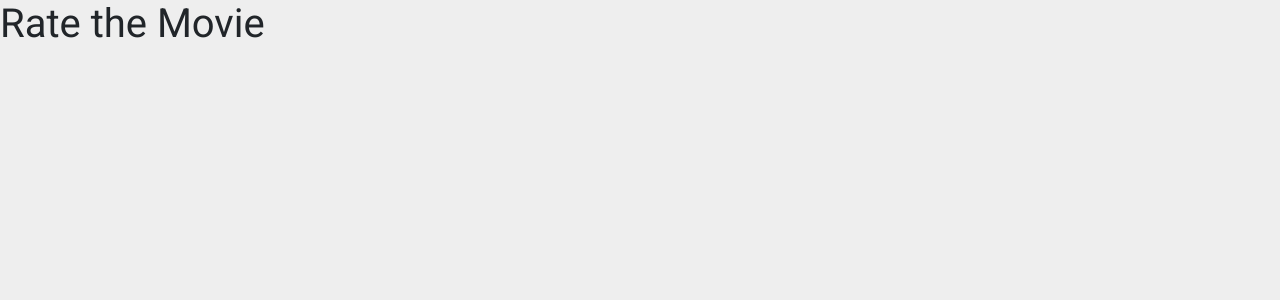
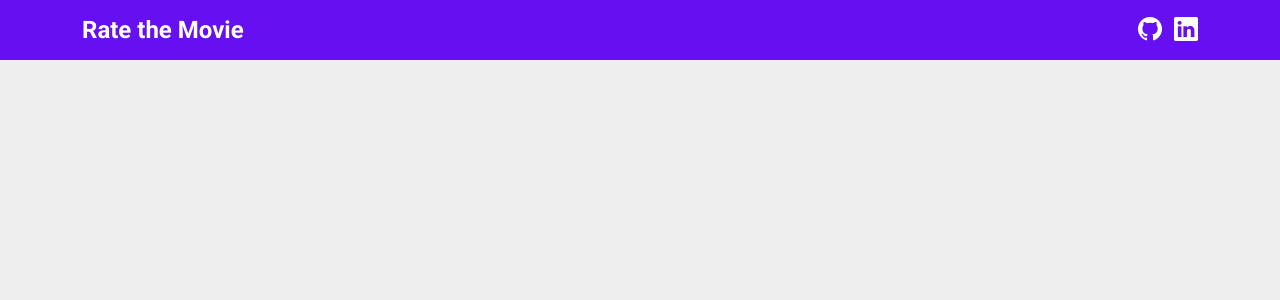
Before and after one commit to soyowendy/rate-the-movie, a React (Create React App) app in the folder frontend/: page / in a window 1280 px wide. Shown: the top 300 px of the page. Built offline with nearby package versions, Linux system fonts and the light colour scheme.

Commit message:
Create Navbar Component

```diff
--- a/frontend/src/App.tsx
+++ b/frontend/src/App.tsx
@@ -1,6 +1,8 @@
+import Navbar from "./components/Navbar";
+
 function App() {
 	return (
-		<h1>Rate the Movie</h1>
+		<Navbar/>
 	)
 }
 
--- /dev/null
+++ b/frontend/src/components/Navbar/index.tsx
@@ -0,0 +1,19 @@
+import './style.css'
+
+function Navbar() {
+	return (
+		<header>
+			<nav className="container">
+				<div className="rtm-nav-content">
+					<h1>Rate the Movie</h1>
+					<div className='rtm-nav-content-links'>
+						<i className="bi bi-github"></i>
+						<i className="bi bi-linkedin"></i>
+					</div>
+				</div>
+			</nav>
+		</header>
+	)
+}
+
+export default Navbar;
--- /dev/null
+++ b/frontend/src/components/Navbar/style.css
@@ -0,0 +1,27 @@
+header {
+	background-color: var(--rtm-primary-color);
+	height: 60px;
+	display:flex;
+	align-items: center;
+	color: white;
+}
+
+.rtm-nav-content {
+	display: flex;
+	justify-content: space-between;
+	align-items: center;
+}
+
+.rtm-nav-content h1 {
+	margin: 0;
+	font-weight: 700;
+	font-size: 24px;
+}
+
+
+.rtm-nav-content-links {
+	font-size: 24px;
+	display: grid;
+	grid-auto-flow: column;
+	gap: 12px;
+}
--- a/frontend/src/index.css
+++ b/frontend/src/index.css
@@ -1,15 +1,12 @@
 @import url('https://fonts.googleapis.com/css2?family=Roboto:wght@400;700&display=swap');
+@import url("https://cdn.jsdelivr.net/npm/bootstrap-icons@1.10.5/font/bootstrap-icons.css");
 
 :root {
 	--bs-body-bg: #eee;
+	--rtm-primary-color: var(--bs-indigo);
 }
 
 * {
 	box-sizing: border-box;
 	font-family: 'Roboto', sans-serif;
 }
-
-a, a:hover {
-	text-decoration: none;
-	color: unset;
-}
```
